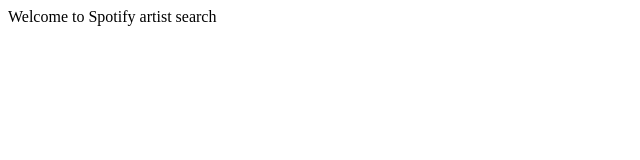
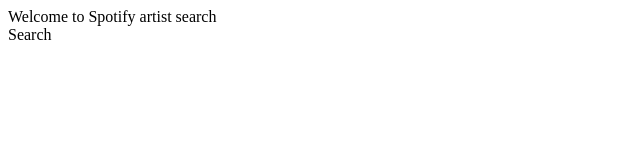
Before and after one commit to innobv8/GADS-community-project, a plain HTML site: page index.html in a window 1280 px wide. Shown: the full height of the page, 0-640 px from the left. Drawn offline with Linux system fonts and the light colour scheme.

Commit message:
updated home

```diff
--- a/index.html
+++ b/index.html
@@ -6,5 +6,9 @@
 </head>
 <body>
     Welcome to Spotify artist search
+
+    <div>
+        Search
+    </div>
 </body>
 </html>
```
